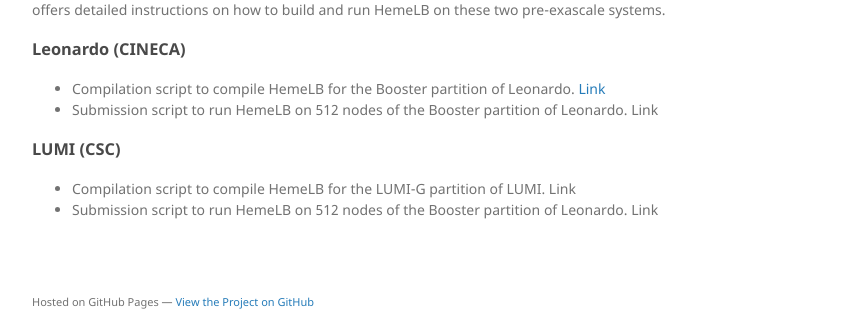
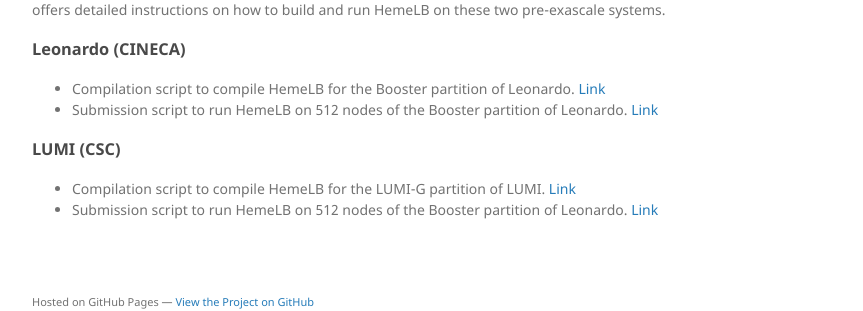
Before and after one commit to compbiomedeu/compbiomedeu.github.io, a Jekyll site: the page built from applications/HemeLB/HemeLB_einf.md, in a window 1280 px wide and 900 px high, scrolled down 3600 px. Shown: the part 511-822 px from the top of the window, without its empty margins (178-1041 px from the left). Built offline with Jekyll 4.4.1, drawn with Linux system fonts in a browser that asks for light colours; our own code applies the rules of GitHub Pages for plain Markdown files; part of the change alters nothing that is shown.

```diff
--- a/applications/HemeLB/HemeLB_einf.md
+++ b/applications/HemeLB/HemeLB_einf.md
@@ -59,8 +59,8 @@ HemeLB has been ported and benchmarked on the EuroHPC systems LUMI (CSC) and Leo
 
 ### Leonardo (CINECA)
 * Compilation script to compile HemeLB for the Booster partition of Leonardo. [Link](./Leonardo_build.md)
-* Submission script to run HemeLB on 512 nodes of the Booster partition of Leonardo. Link
+* Submission script to run HemeLB on 512 nodes of the Booster partition of Leonardo. [Link](./Leonardo_run.md)
 
 ### LUMI (CSC)
-* Compilation script to compile HemeLB for the LUMI-G partition of LUMI. Link
-* Submission script to run HemeLB on 512 nodes of the Booster partition of Leonardo. Link
+* Compilation script to compile HemeLB for the LUMI-G partition of LUMI. [Link](./LUMI_build.md)
+* Submission script to run HemeLB on 512 nodes of the Booster partition of Leonardo. [Link](./LUMI_run.md)
```
